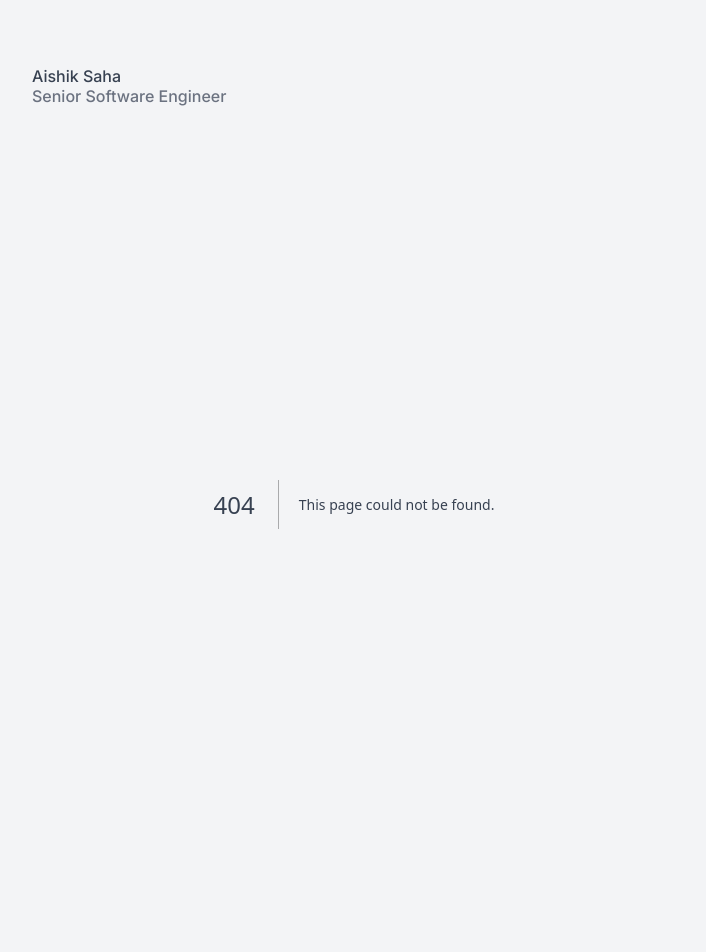
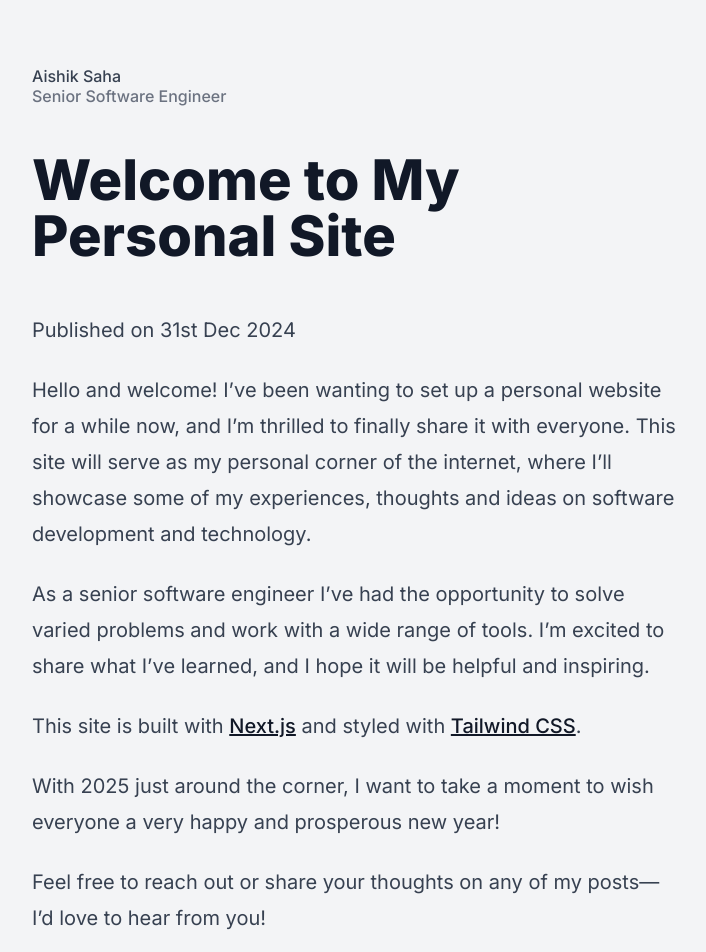
Before and after one commit to thecodeboy/aishik.dev, a Next.js app: page /posts/hello-world in a window 1280 px wide. Before the commit this address had no page. Shown: the top 952 px of the page, without its empty margins (286-992 px from the left). Built offline with nearby package versions, Linux system fonts and the light colour scheme.

Commit message:
Published first post

```diff
--- a/next.config.js
+++ /dev/null
@@ -1,4 +0,0 @@
-/** @type {import('next').NextConfig} */
-const nextConfig = {}
-
-module.exports = nextConfig
--- /dev/null
+++ b/next.config.mjs
@@ -0,0 +1,15 @@
+import createMDX from '@next/mdx'
+
+/** @type {import('next').NextConfig} */
+const nextConfig = {
+  // Configure `pageExtensions` to include markdown and MDX files
+  pageExtensions: ['js', 'jsx', 'md', 'mdx', 'ts', 'tsx'],
+  // Optionally, add any other Next.js config below
+}
+
+const withMDX = createMDX({
+  // Add markdown plugins here, as desired
+})
+
+// Merge MDX config with Next.js config
+export default withMDX(nextConfig)
--- a/package.json
+++ b/package.json
@@ -9,6 +9,10 @@
     "lint": "next lint"
   },
   "dependencies": {
+    "@mdx-js/loader": "^3.1.0",
+    "@mdx-js/react": "^3.1.0",
+    "@next/mdx": "^15.1.3",
+    "@types/mdx": "^2.0.13",
     "@vercel/analytics": "^1.1.2",
     "@vercel/speed-insights": "^1.0.9",
     "gray-matter": "^4.0.3",
@@ -17,6 +21,7 @@
     "react-dom": "19.0.0"
   },
   "devDependencies": {
+    "@tailwindcss/typography": "^0.5.15",
     "@types/node": "^20",
     "@types/react": "19.0.2",
     "@types/react-dom": "19.0.2",
--- /dev/null
+++ b/src/app/components/Article.tsx
@@ -0,0 +1,3 @@
+export default function Article({ children }: { children: React.ReactNode }) {
+  return <article className="prose lg:prose-xl mt-12">{children}</article>;
+}
--- a/src/app/layout.tsx
+++ b/src/app/layout.tsx
@@ -33,7 +33,7 @@ export default function RootLayout({
           Except as otherwise noted, the content of this page is licensed under the Creative Commons Attribution 4.0 License,
           and code samples are licensed under the MIT License.
           <br />
-          © Copyright 2023 Aishik Saha
+          © Copyright 2024 Aishik Saha
         </footer>
         <Analytics />
         <SpeedInsights />
--- /dev/null
+++ b/src/app/posts/hello-world/page.mdx
@@ -0,0 +1,24 @@
+# Welcome to My Personal Site
+
+Published on 31st Dec 2024
+
+Hello and welcome! I’ve been wanting to set up a personal website for a while
+now, and I’m thrilled to finally share it with everyone. This site will serve
+as my personal corner of the internet, where I’ll showcase some of my
+experiences, thoughts and ideas on software development and technology.
+
+As a senior software engineer I’ve had the opportunity to solve varied problems
+and work with a wide range of tools. I’m excited to share what I’ve learned,
+and I hope it will be helpful and inspiring.
+
+This site is built with [Next.js](https://nextjs.org/) and styled with
+[Tailwind CSS](https://tailwindcss.com/).
+
+With 2025 just around the corner, I want to take a moment to wish everyone a
+very happy and prosperous new year!
+
+Feel free to reach out or share your thoughts on any of my posts—I’d love to
+hear from you!
+
+Cheers,
+Aishik
--- /dev/null
+++ b/src/mdx-components.tsx
@@ -0,0 +1,9 @@
+import type { MDXComponents } from 'mdx/types'
+import Article from './app/components/Article'
+
+export function useMDXComponents(components: MDXComponents): MDXComponents {
+  return {
+    ...components,
+    wrapper: Article
+  }
+}
--- a/tailwind.config.ts
+++ b/tailwind.config.ts
@@ -13,6 +13,8 @@ const config: Config = {
       },
     },
   },
-  plugins: [],
+  plugins: [
+    require('@tailwindcss/typography'),
+  ],
 }
 export default config
```
Also changed, not shown: 1 other file (tests, documents, lock files or other folders).
